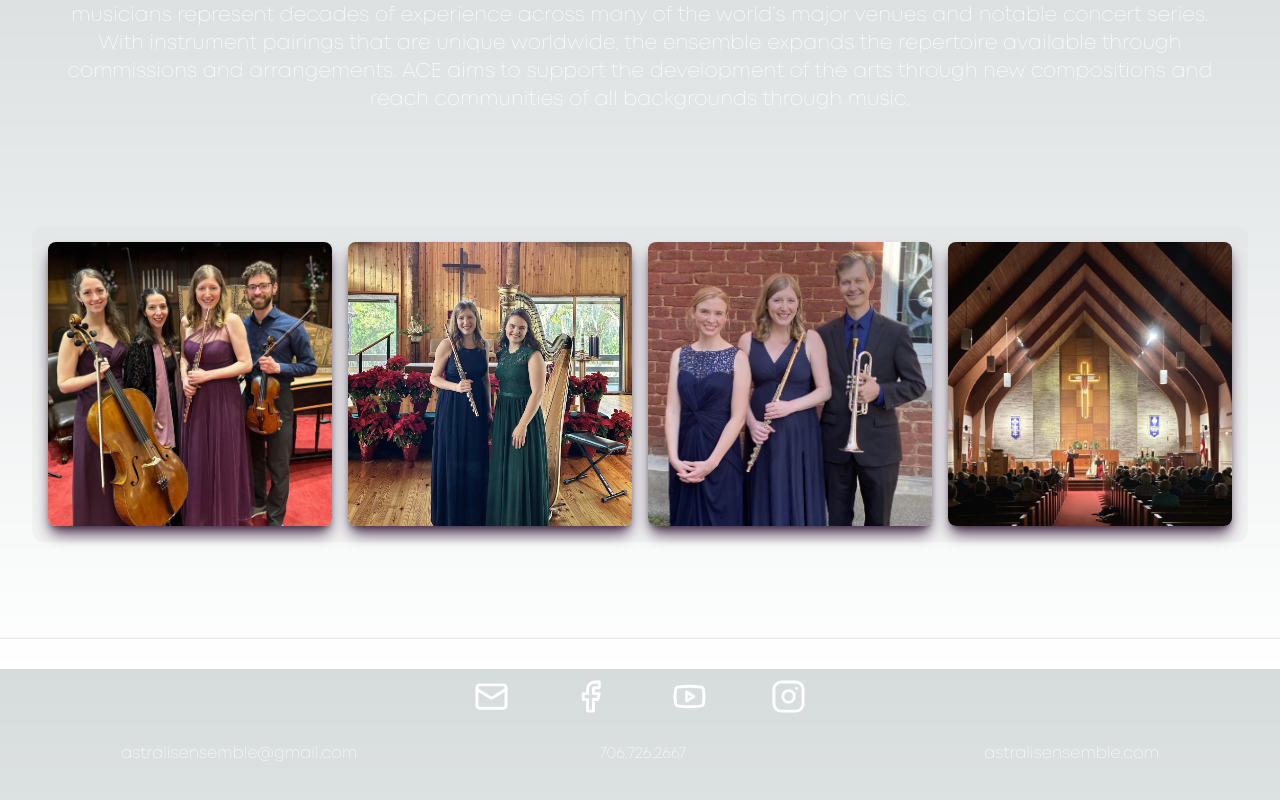
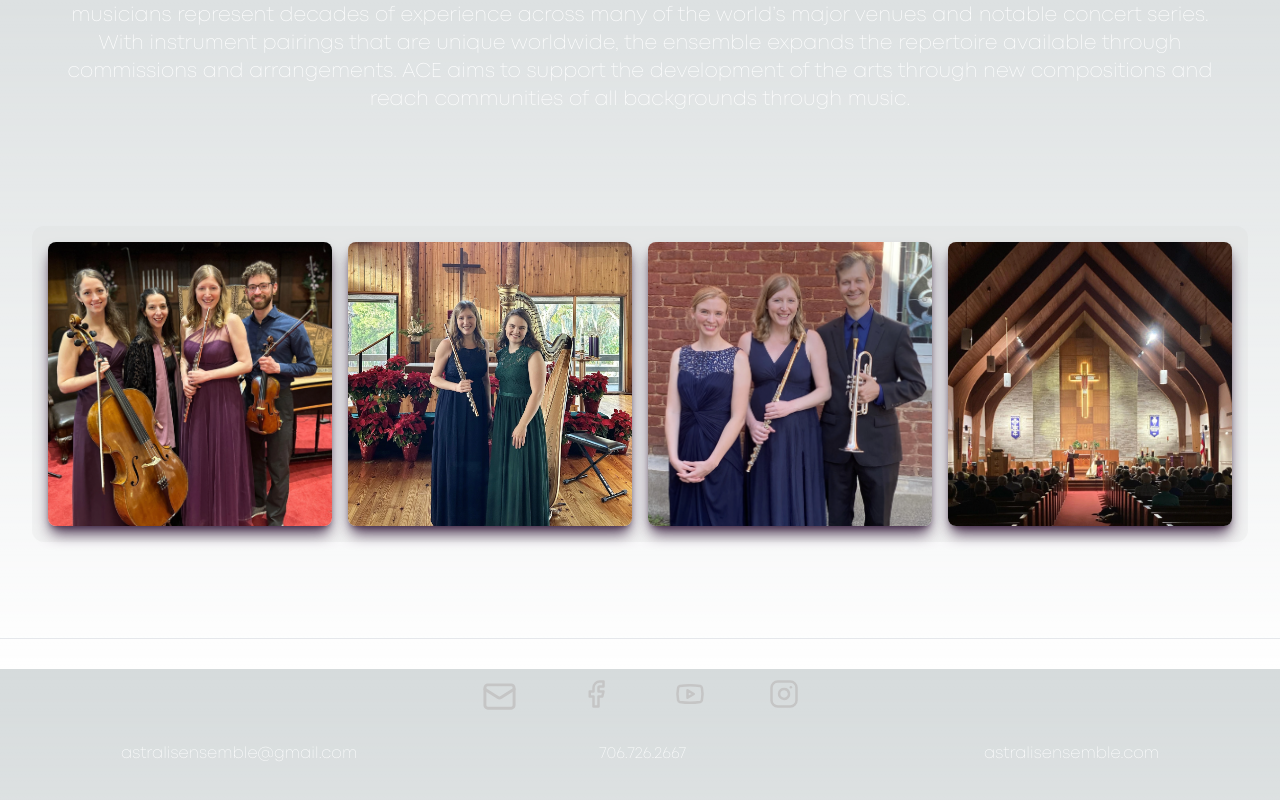
Before and after one commit to RflctnOfU/Astralis-Site, a Next.js app: page / in a window 1280 px wide. Shown: the part 931-1731 px from the top of the page. Built offline with nearby package versions, Linux system fonts and the light colour scheme.

Commit message:
footer styling update

```diff
--- a/src/components/Footer.tsx
+++ b/src/components/Footer.tsx
@@ -11,30 +11,30 @@ function Footer() {
               <Link
                 href="mailto:astralisensemble@gmail.com"
                 target="_blank"
-                className="hover:scale-105 transistion duration-300 ease-in-out hover:text-[hsl(287,20%,60%)] text-white"
+                className="hover:scale-105 transistion duration-300 ease-in-out hover:text-[hsl(287,20%,60%)] text-[#c5c5c5]"
               >
                 <Mail size={35} />
               </Link>
               <Link
                 href="https://www.facebook.com/astralisensemble/"
                 target="_blank"
-                className="hover:scale-105 transistion duration-300 ease-in-out hover:text-[hsl(287,20%,60%)] text-white"
+                className="hover:scale-105 transistion duration-300 ease-in-out hover:text-[hsl(287,20%,60%)] text-[#c5c5c5]"
               >
-                <Facebook size={35} />
+                <Facebook size={30} />
               </Link>
               <Link
                 href="https://www.youtube.com/channel/UCKcTXindgAiNh-uyAncfQEw"
                 target="_blank"
-                className="hover:scale-105 transistion duration-300 ease-in-out hover:text-[hsl(287,20%,60%)] text-white"
+                className="hover:scale-105 transistion duration-300 ease-in-out hover:text-[hsl(287,20%,60%)] text-[#c5c5c5]"
               >
-                <Youtube size={35} />
+                <Youtube size={30} />
               </Link>
               <Link
                 href="https://www.instagram.com/astralisensemble/"
                 target="_blank"
-                className="hover:scale-105 transistion duration-300 ease-in-out hover:text-[hsl(287,20%,60%)] text-white"
+                className="hover:scale-105 transistion duration-300 ease-in-out hover:text-[hsl(287,20%,60%)] text-[#c5c5c5]"
               >
-                <Instagram size={35} />
+                <Instagram size={30} />
               </Link>
             </div>
             <div className="flex flex-col md:flex-row items-center justify-around text-white w-full">
```
